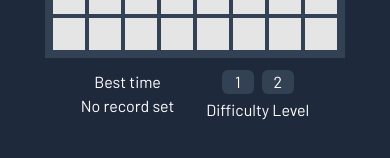
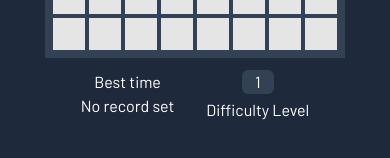
Before and after one commit to karolstawowski/MinesweeperTS, a React (Vite) app: page / in a window 390 px wide. Shown: the part 590-748 px from the top of the page. Built offline with nearby package versions, Linux system fonts and the light colour scheme.

Commit message:
fix: hide second difficulty level on small devices

```diff
--- a/src/components/DifficultyLevelButton.tsx
+++ b/src/components/DifficultyLevelButton.tsx
@@ -11,9 +11,11 @@ export const DifficultyLevelButton = ({
 }: DifficultyLevelButtonType): JSX.Element => {
   return (
     <button
-      className={`${difficultyLevel === 3 ? 'hidden' : ''} ${
+      className={`${difficultyLevel === 2 ? 'hidden' : 'lg:block'} ${
         isSelected ? 'bg-slate-500' : ''
-      } md:block w-8 mx-1 text-center rounded-md cursor-pointer bg-slate-700 hover:bg-slate-400`}
+      } ${
+        difficultyLevel === 3 ? 'hidden' : 'sm:block'
+      } w-8 mx-1 text-center rounded-md cursor-pointer bg-slate-700 hover:bg-slate-400`}
       onClick={onSetDifficultyLevel}
     >
       {difficultyLevel}
```
